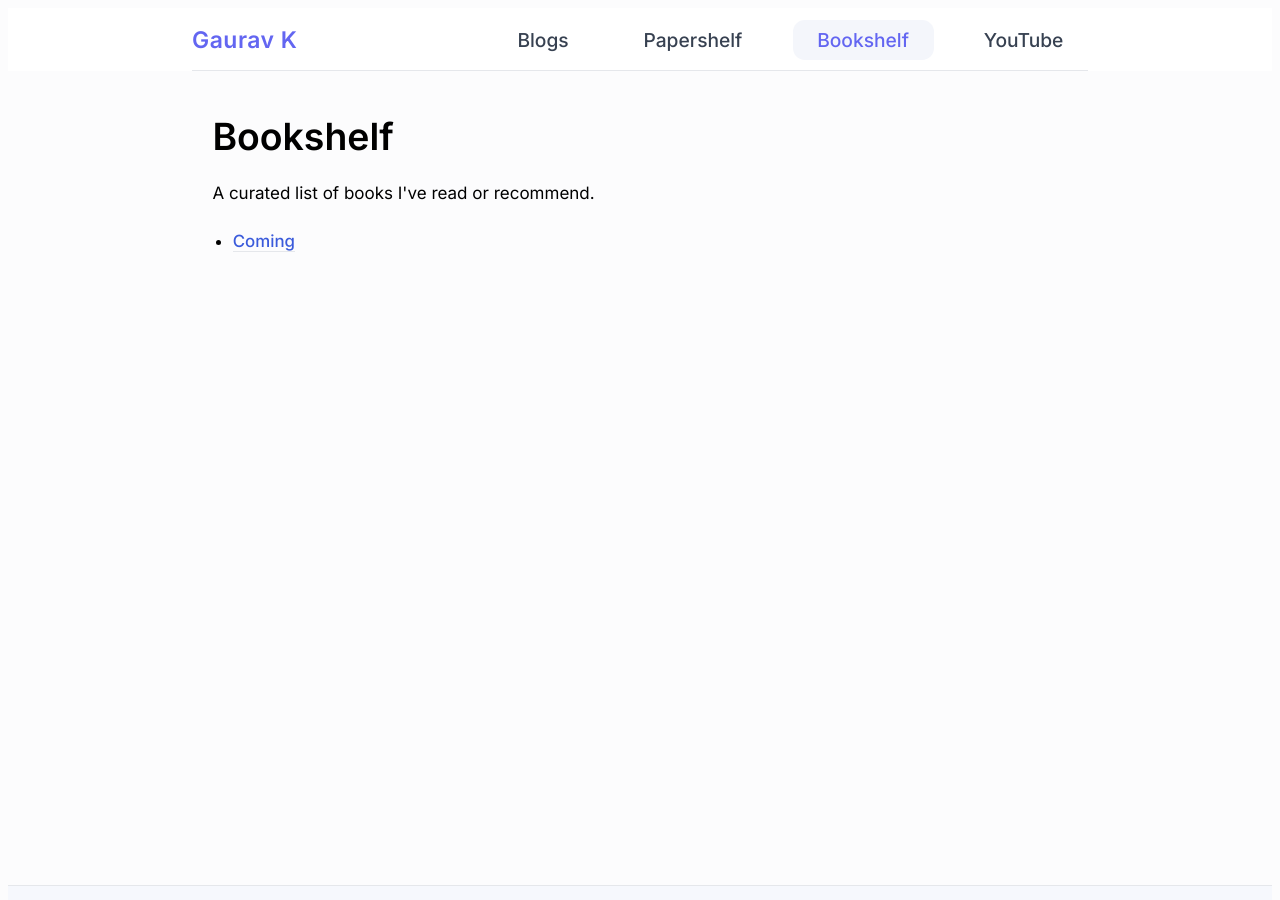
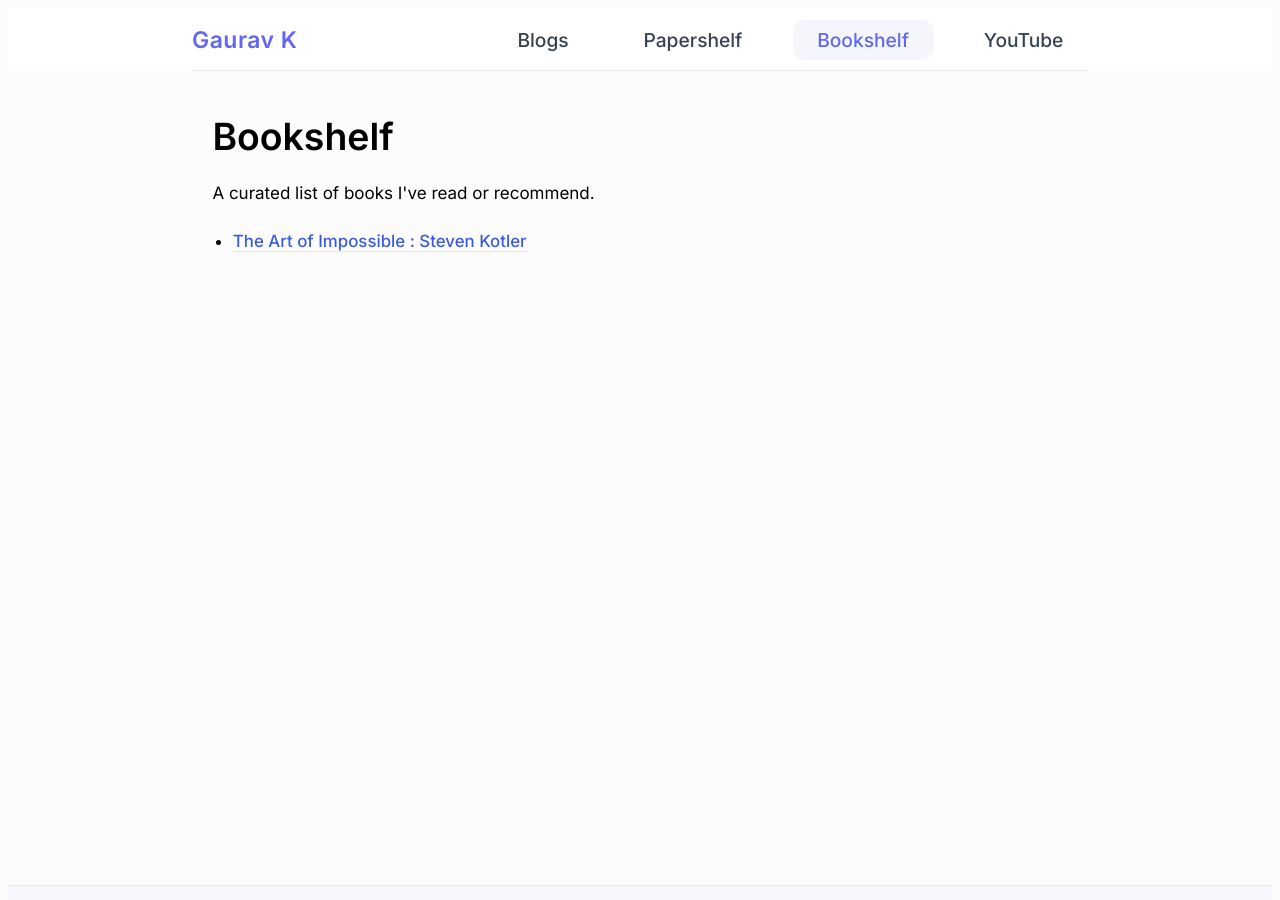
Before and after one commit to gaurav98094/My-Website, a Jekyll site: the page built from bookshelf.md, in a window 1280 px wide and 900 px high. Built offline with Jekyll 4.4.1, drawn with Linux system fonts in a browser that asks for light colours.

Commit message:
BookShelf

```diff
--- a/bookshelf.md
+++ b/bookshelf.md
@@ -10,8 +10,8 @@ permalink: /bookshelf/
 
 <ul>
   <li>
-    <a href="#" target="_blank" class="list-title">
-      Coming
+    <a href="https://www.google.co.in/books/edition/The_Art_of_Impossible/luTdDwAAQBAJ?hl=en&gbpv=0" target="_blank" class="list-title">
+      The Art of Impossible : Steven Kotler
     </a>
   </li>
   <!-- Add more books below in the same format -->
```
